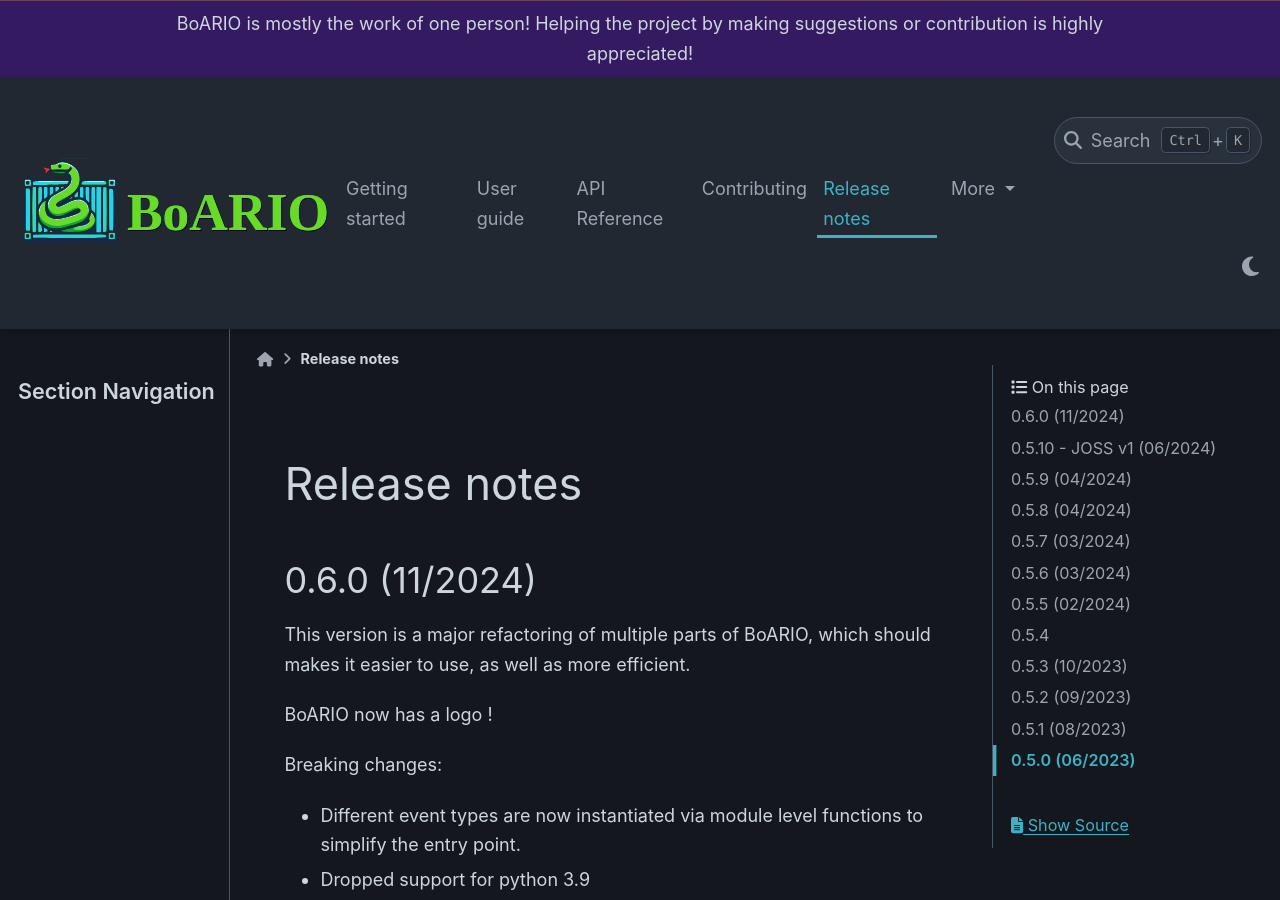
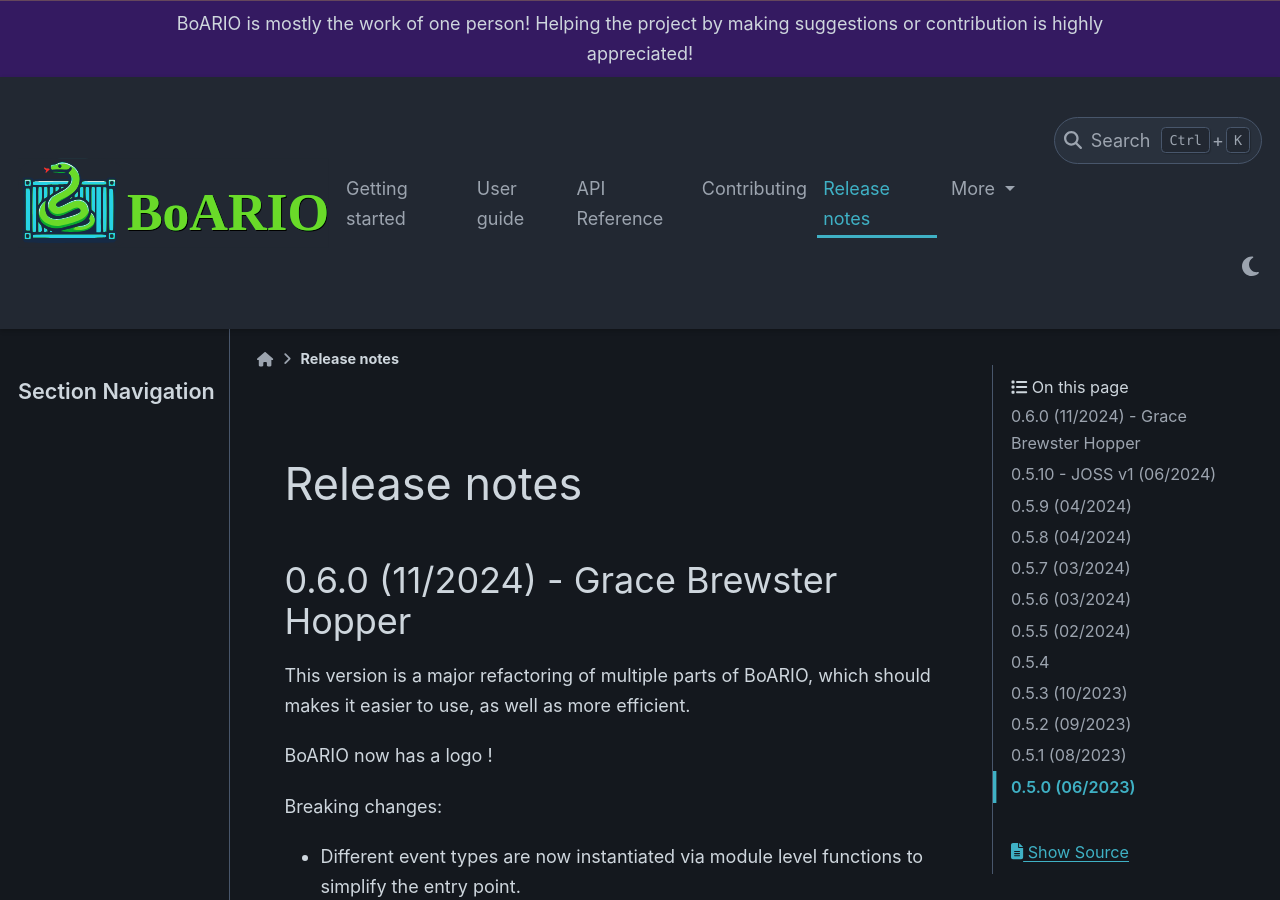
Before and after one commit to spjuhel/BoARIO, a Sphinx documentation site: the page built from docs/source/release-note.rst, in a window 1280 px wide and 900 px high. Built offline with Sphinx 7.4.7 and the PyData theme 0.15.4, drawn with Linux system fonts in a browser that asks for light colours.

```diff
--- a/docs/source/release-note.rst
+++ b/docs/source/release-note.rst
@@ -1,8 +1,8 @@
 Release notes
 ================
 
-0.6.0 (11/2024)
-----------------
+0.6.0 (11/2024) - Grace Brewster Hopper
+-------------------------------------------
 
 This version is a major refactoring of multiple parts of BoARIO, which should makes it easier to use, as well as more efficient.
 
--- a/pyproject.toml
+++ b/pyproject.toml
@@ -1,6 +1,6 @@
 [tool.poetry]
 name = "boario"
-version = "0.5.10"
+version = "0.6.0"
 description = "BoARIO : The Adaptative Regional Input Output model in python."
 authors = ["Samuel Juhel <pro@sjuhel.org>"]
 license = "GNU General Public License v3 or later (GPLv3+)"
```
